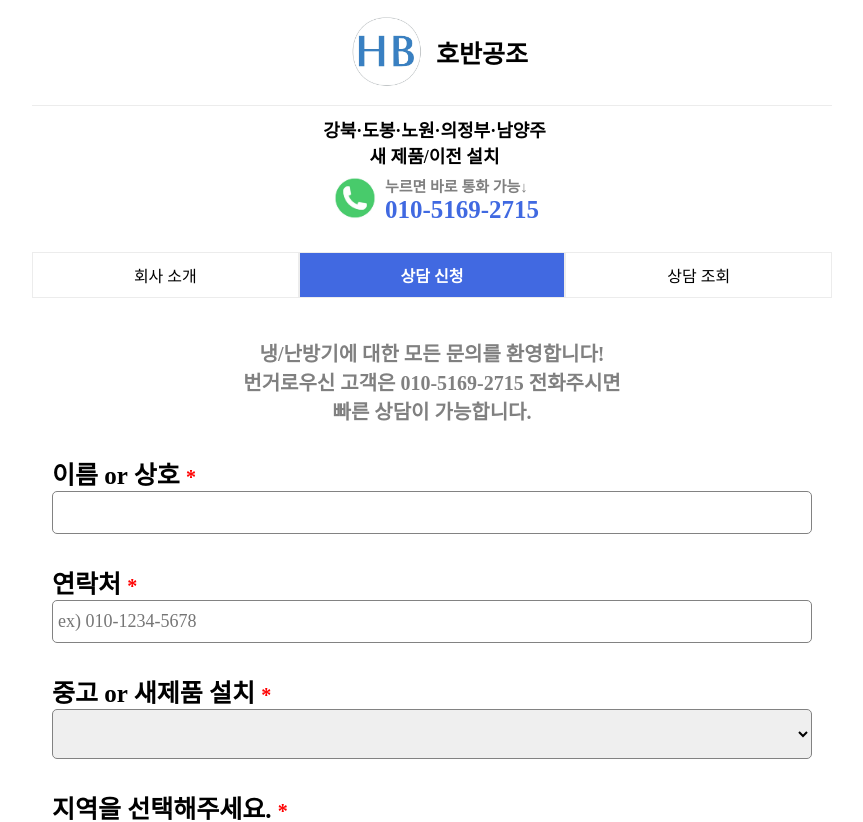
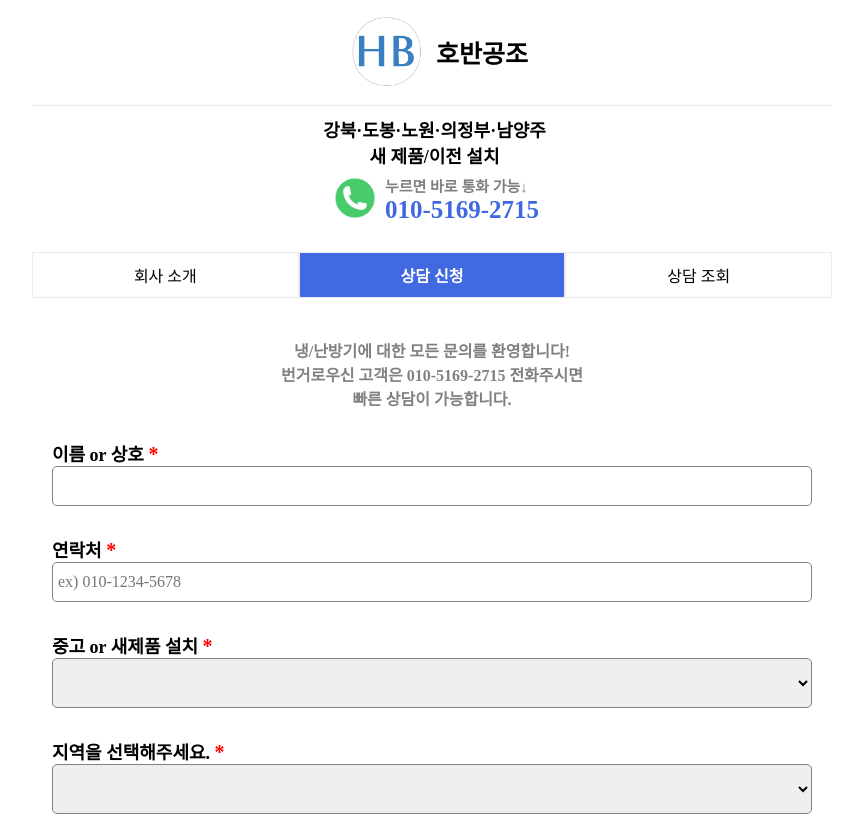
Before and after one commit to zeno0104/hobanGongjo_guest, a React (Vite) app in the folder hobangongjo_guest/: page /counsel in a window 1280 px wide. Shown: the top 822 px of the page, without its empty margins (208-1071 px from the left). Built offline with nearby package versions, Linux system fonts and the light colour scheme; the HTML template or start-up script is replaced by a standard one; a web font is replaced by a local one.

Commit message:
Update Counting.css

```diff
--- a/hobangongjo_guest/src/components/Counting.css
+++ b/hobangongjo_guest/src/components/Counting.css
@@ -6,7 +6,7 @@
   margin-bottom: 10px;
 }
 .Counting > section > div {
-  font-size: 25px;
+  font-size: 18px;
   color: black;
   font-weight: bold;
 }
@@ -20,7 +20,7 @@
 }
 .Counting .info > div {
   display: flex;
-  font-size: 20px;
+  font-size: 16px;
   justify-content: center;
   color: grey;
   font-weight: bold;
@@ -37,7 +37,7 @@
   resize: vertical;
   border: 1px solid rgb(130, 130, 130);
   border-radius: 5px;
-  font-size: 18px;
+  font-size: 16px;
 }
 .Counting .btn {
   display: flex;
@@ -48,7 +48,7 @@
   border: 1px solid rgb(130, 130, 130);
   border-radius: 5px;
   height: 50px;
-  font-size: 20px;
+  font-size: 16px;
 }
 .Counting .phone_number .number_input {
   display: flex;
@@ -73,5 +73,5 @@
   height: 2rem;
 }
 .name_input {
-  font-size: 18px;
+  font-size: 16px;
 }
```
